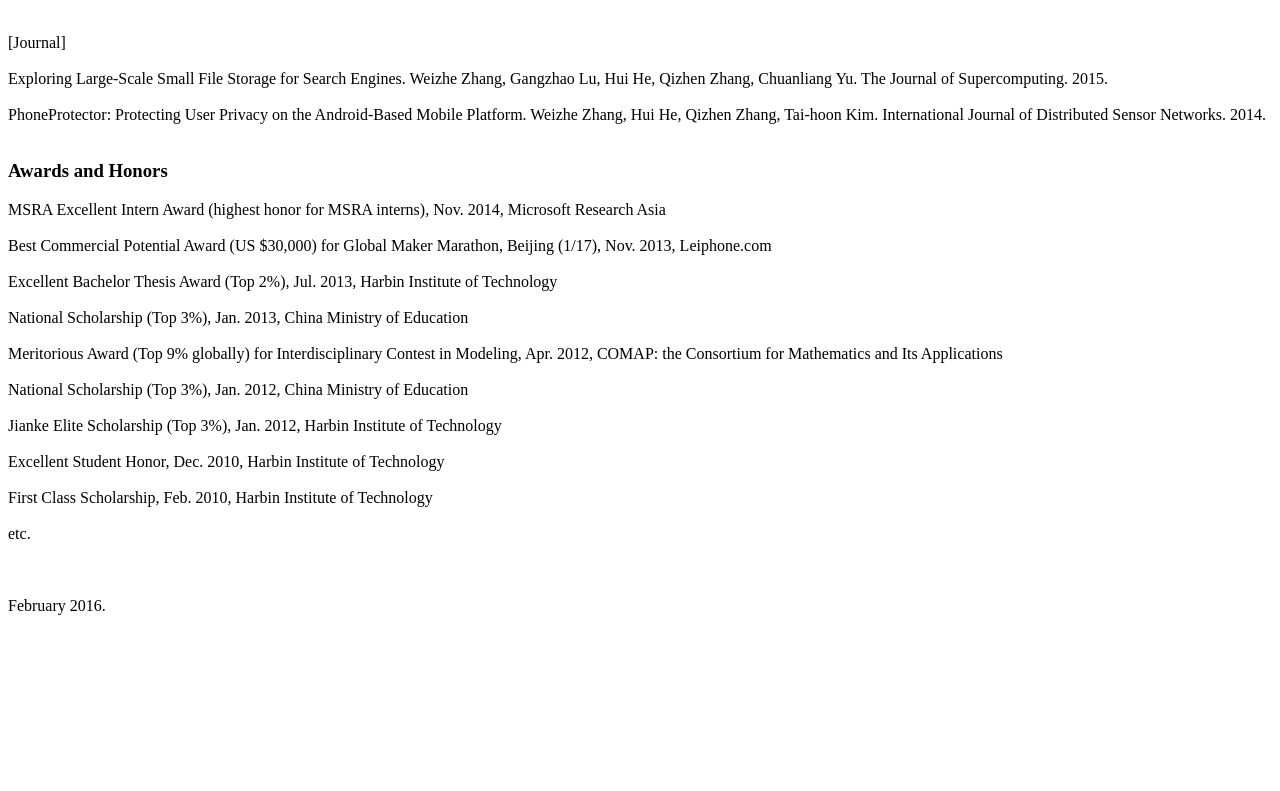
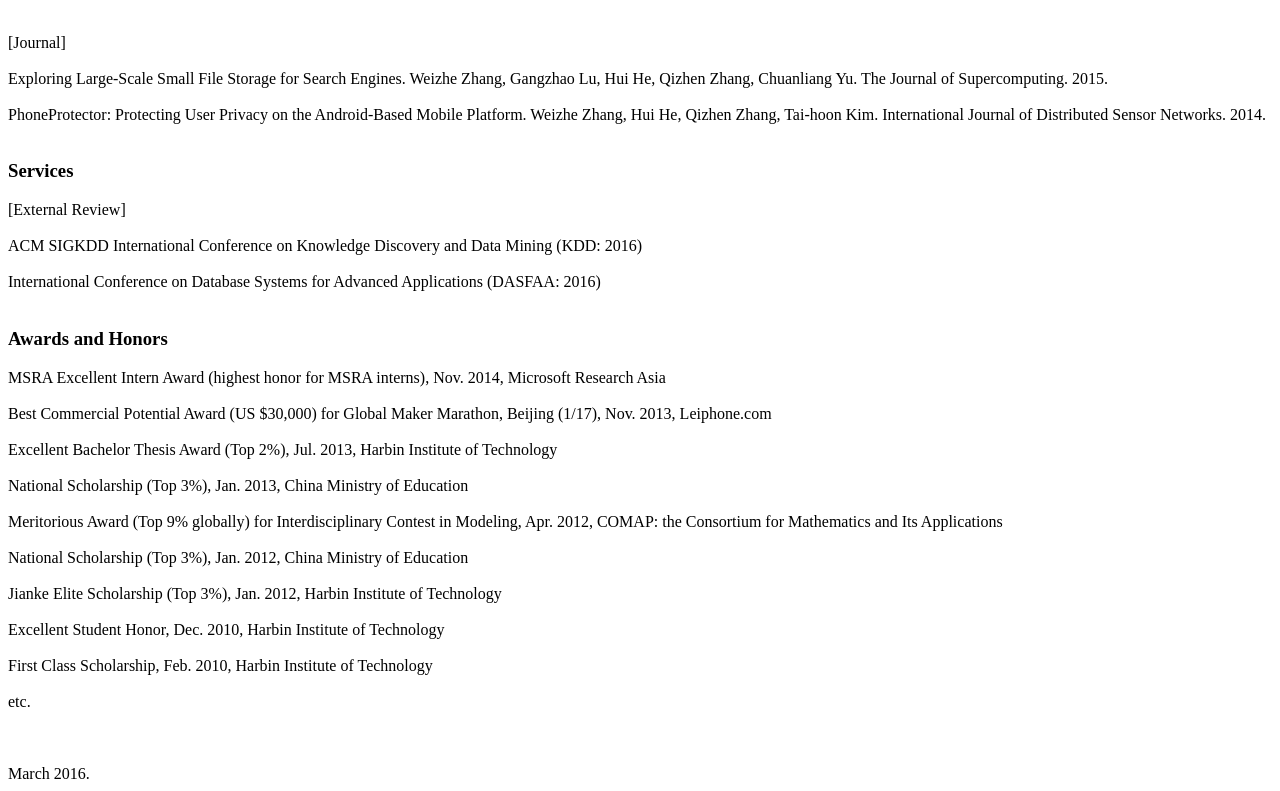
Before and after one commit to aszhang/aszhang.github.io, a plain HTML site: page index.html in a window 1280 px wide. Shown: the part 527-1318 px from the top of the page. Before the commit the page ends 1150 px from the top, so only its background shows below. Drawn offline with Linux system fonts and the light colour scheme.

Commit message:
add the section of services

```diff
--- a/index.html
+++ b/index.html
@@ -39,6 +39,13 @@
         </section>
 
         <section id="main_content">
+          <h3>Services</h3>
+          [External Review]</br></br>
+          ACM SIGKDD International Conference on Knowledge Discovery and Data Mining (KDD: 2016)<br/><br/>
+          International Conference on Database Systems for Advanced Applications (DASFAA: 2016)<br/><br/>
+        </section>
+
+        <section id="main_content">
           <h3>Awards and Honors</h3>
           MSRA Excellent Intern Award (highest honor for MSRA interns), Nov. 2014, Microsoft Research Asia<br/><br/>
           Best Commercial Potential Award (US $30,000) for Global Maker Marathon, Beijing (1/17), Nov. 2013, Leiphone.com<br/><br/>
@@ -53,7 +60,7 @@
         </section>
 
         <footer>
-          February 2016.
+          March 2016.
           <!-- Start of SimpleHitCounter Code -->
           <div style="display:none"><a href="http://www.simplehitcounter.com" target="_blank"><img src="http://simplehitcounter.com/hit.php?uid=1990660&f=0&b=16777215" border="0" height="18" width="83" alt="web counter"></a><br><a href="http://www.simplehitcounter.com" target="_blank" style="text-decoration:none;">web counter</a></div>
           <div style="display:none"><a href="http://www.clustrmaps.com/map/aszhang.github.io" title="Visitor Map for aszhang.github.io"><img src="//www.clustrmaps.com/map_v2.png?u=WSTb&d=E2NnlxI3X-CKuzoKQQiox1OX-T7XrZx7870lGwHzjMQ" /></a></div>
```
